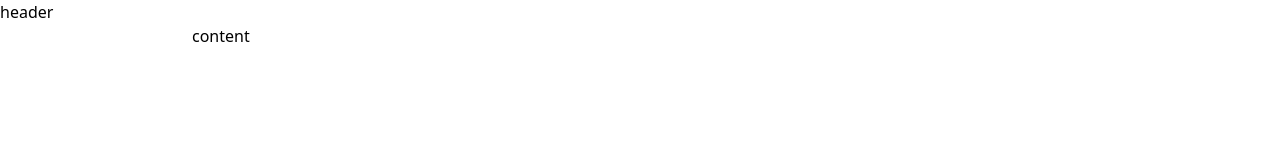
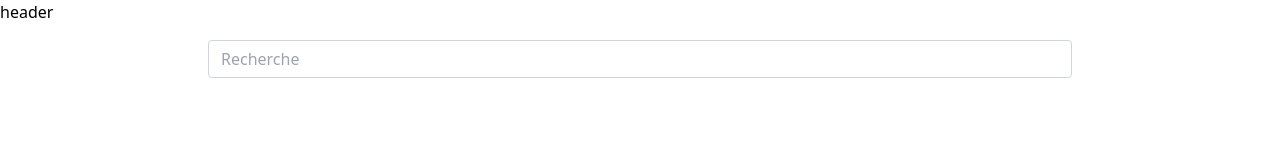
Before and after one commit to matisbag/beer-api, a React (Create React App) app: page / in a window 1280 px wide. Shown: the top 160 px of the page. Built offline with nearby package versions, Linux system fonts and the light colour scheme.

Commit message:
search bar & call api

```diff
--- a/src/components/App.tsx
+++ b/src/components/App.tsx
@@ -1,11 +1,34 @@
-import React from 'react'
+import { useState } from 'react'
+import SearchBar from './SearchBar'
 import '../styles/App.css'
 
 function App() {
+  const [error, setError] = useState(null)
+  const [isLoaded, setIsLoaded] = useState(false)
+  const [items, setItems] = useState([])
+
+  function getBeers(search: string) {
+    fetch(
+      `https://api.punkapi.com/v2/beers${search ? `?beer_name=${search}` : ''}`
+    )
+      .then((res) => res.json())
+      .then(
+        (data) => {
+          setIsLoaded(true)
+          setItems(data)
+          console.log(data)
+        },
+        (error) => {
+          setIsLoaded(true)
+          setError(error)
+        }
+      )
+  }
+
   return (
     <main>
-      {/* search bar */}
-      content
+      <SearchBar onChange={(e) => getBeers(e)} />
+      {/* content */}
       {/* search results */}
     </main>
   )
--- /dev/null
+++ b/src/components/SearchBar.tsx
@@ -0,0 +1,18 @@
+type Props = {
+  onChange: (value: string) => void
+}
+
+function SearchBar({ onChange }: Props) {
+  return (
+    <div className="flex flex-wrap w-full">
+      <input
+        type="search"
+        className="flex-1 px-3 py-1.5 min-w-0 text-gray-700 bg-white border border-solid border-gray-300 rounded transition ease-in-out focus:text-gray-700 focus:bg-white focus:border-blue-600 focus:outline-none"
+        placeholder="Recherche"
+        onChange={(e) => onChange(e.target.value)}
+      />
+    </div>
+  )
+}
+
+export default SearchBar
--- a/src/styles/App.css
+++ b/src/styles/App.css
@@ -1,3 +1,3 @@
 main {
-  @apply flex-1 w-full max-w-4xl mx-auto;
+  @apply flex-1 w-full max-w-4xl mx-auto p-2 sm:p-4;
 }
```
